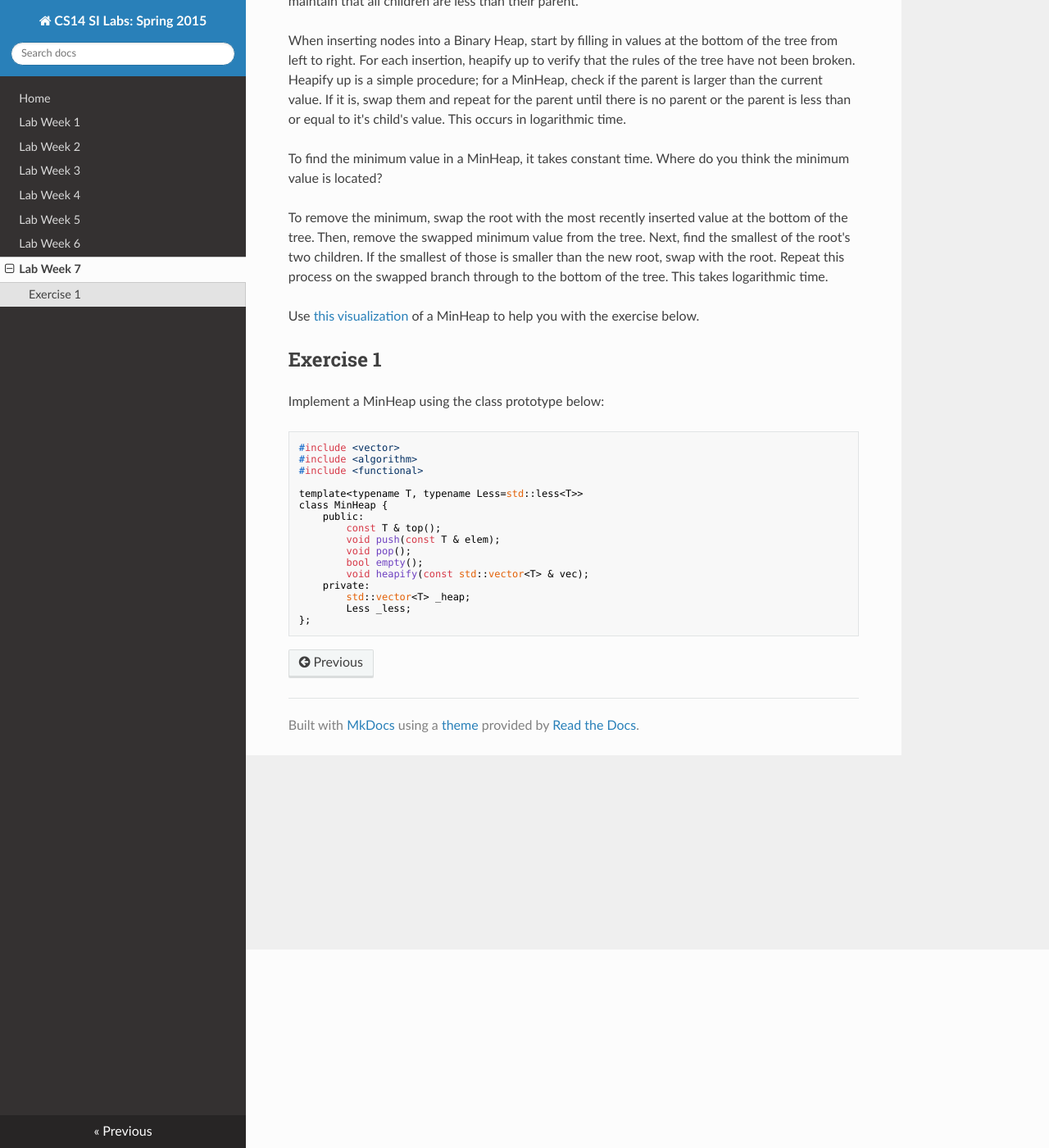
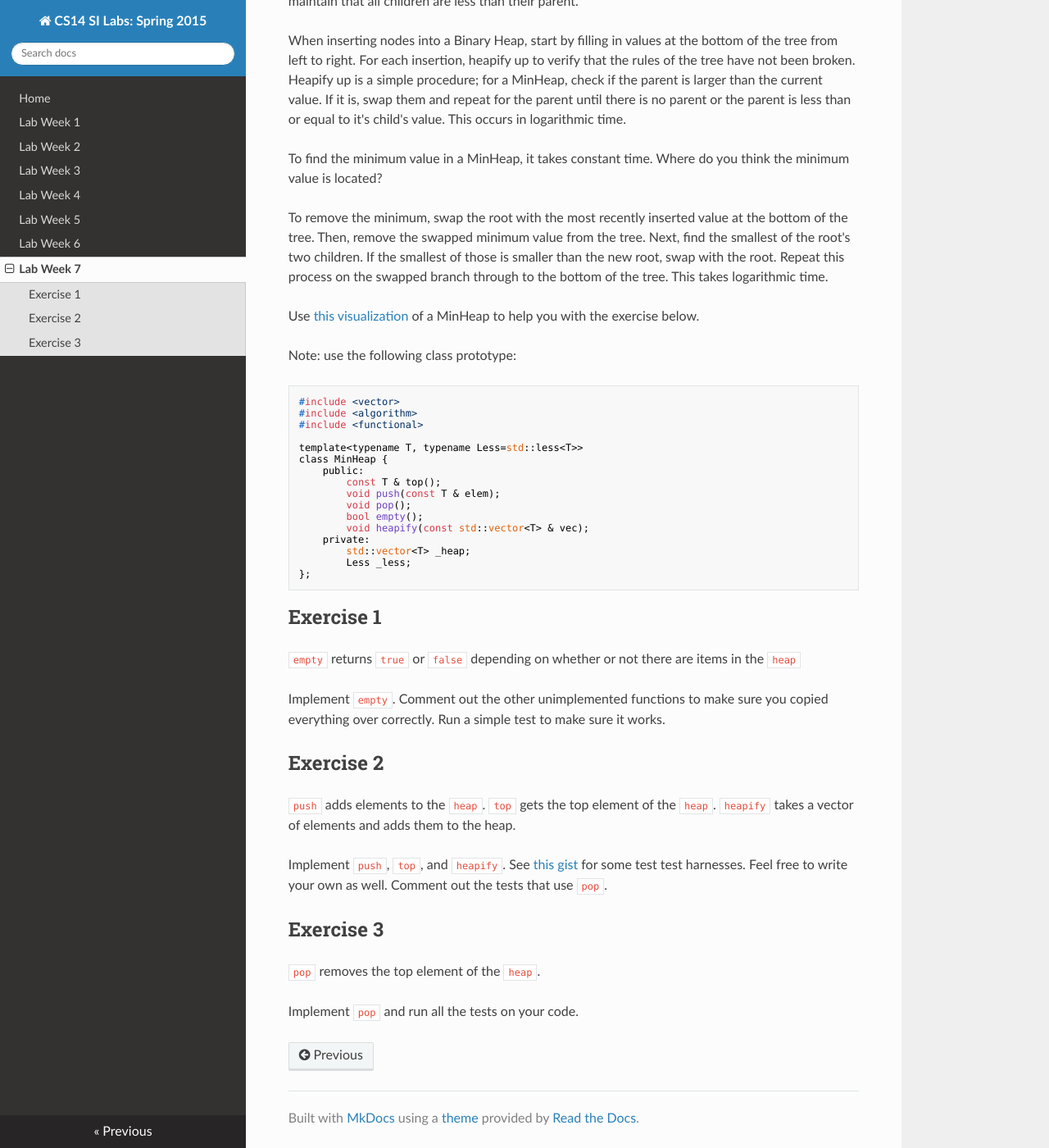
Before and after one commit to cs-si-ucr/CS14-Spring15, an MkDocs documentation site: the page built from docs/lab_week_07.md, in a window 1280 px wide and 1400 px high, scrolled down 242 px. Shown: the whole window at 82% size. Built offline with MkDocs 1.6.1, drawn with Linux system fonts in a browser that asks for light colours; nearby versions of some CDN libraries; old or Windows-style settings are respelled for this version of MkDocs.

Commit message:
changed lab 7

````diff
--- a/docs/lab_week_07.md
+++ b/docs/lab_week_07.md
@@ -24,9 +24,7 @@ This takes logarithmic time.
 
 Use <a href="https://www.cs.usfca.edu/~galles/visualization/Heap.html" target="_blank">this visualization</a> of a MinHeap to help you with the exercise below.
 
-Exercise 1
-----------
-Implement a MinHeap using the class prototype below:
+Note: use the following class prototype:
 
 ```c++
 #include <vector>
@@ -46,6 +44,7 @@ class MinHeap {
         Less _less;
 };
 ```
+
 <!--
 ```c++
         void _sift_up(int idx);
@@ -57,3 +56,29 @@ class MinHeap {
         int _get_parent(int child_idx);
 ```
 -->
+
+Exercise 1
+----------
+``empty`` returns ``true`` or ``false`` depending on whether or not there are items in the ``heap``
+
+Implement ``empty``.
+Comment out the other unimplemented functions to make sure you copied everything over correctly.
+Run a simple test to make sure it works.
+
+
+Exercise 2
+----------
+``push`` adds elements to the ``heap``.
+``top`` gets the top element of the ``heap``.
+``heapify`` takes a vector of elements and adds them to the heap.
+
+Implement ``push``, ``top``, and ``heapify``.
+See [this gist](https://gist.github.com/CrazyWearsPJs/4c7ad50a5cd973e2e9c2) for some test test harnesses.
+Feel free to write your own as well.
+Comment out the tests that use ``pop``.
+
+Exercise 3
+----------
+``pop`` removes the top element of the ``heap``.
+
+Implement ``pop`` and run all the tests on your code.
````
